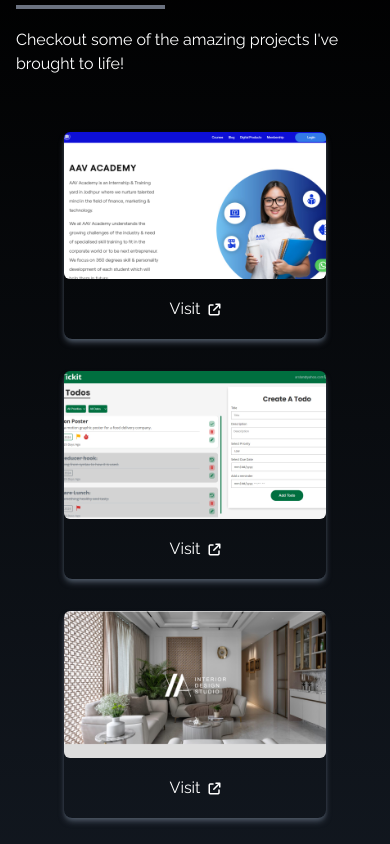
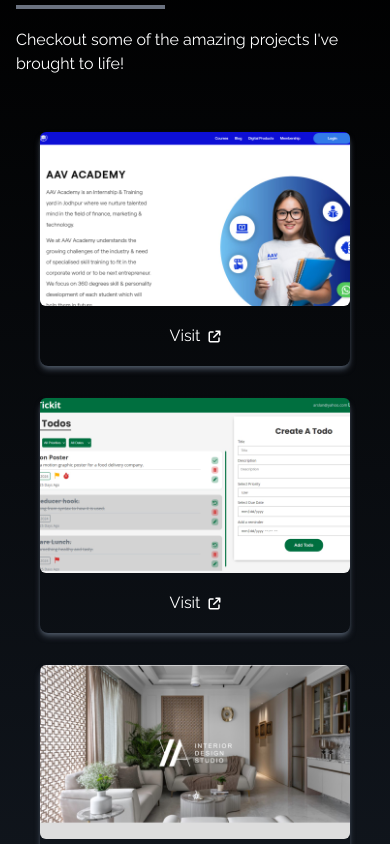
Before and after one commit to Arsla-1/arslan-portfolio, a React (Vite) app: page / in a window 390 px wide. Shown: the part 1820-2664 px from the top of the page. Built offline with nearby package versions, Linux system fonts and the light colour scheme.

Commit message:
adjusted padding

```diff
--- a/src/components/Experience.jsx
+++ b/src/components/Experience.jsx
@@ -102,7 +102,7 @@
             with!
           </p>
         </div>
-        <div className="w-full grid grid-cols-2 sm:grid-cols-3 gap-8 text-center py-8 px-12 sm:px-0">
+        <div className="w-full grid grid-cols-2 sm:grid-cols-3 gap-8 text-center py-8 px-6 sm:px-0">
           {techs.map(({ id, src, title, style }) => {
             return (
               <div
--- a/src/components/Portfolio.jsx
+++ b/src/components/Portfolio.jsx
@@ -61,7 +61,7 @@
           </p>
         </div>
 
-        <div className="grid sm:grid-cols-2 md:grid-cols-3 gap-8 px-12 sm:px-0">
+        <div className="grid sm:grid-cols-2 md:grid-cols-3 gap-8 px-6 sm:px-0">
           {portfolio.map(({ id, src, url }) => {
             return (
               <div key={id} className="shadow-md shadow-gray-600 rounded-lg">
```
